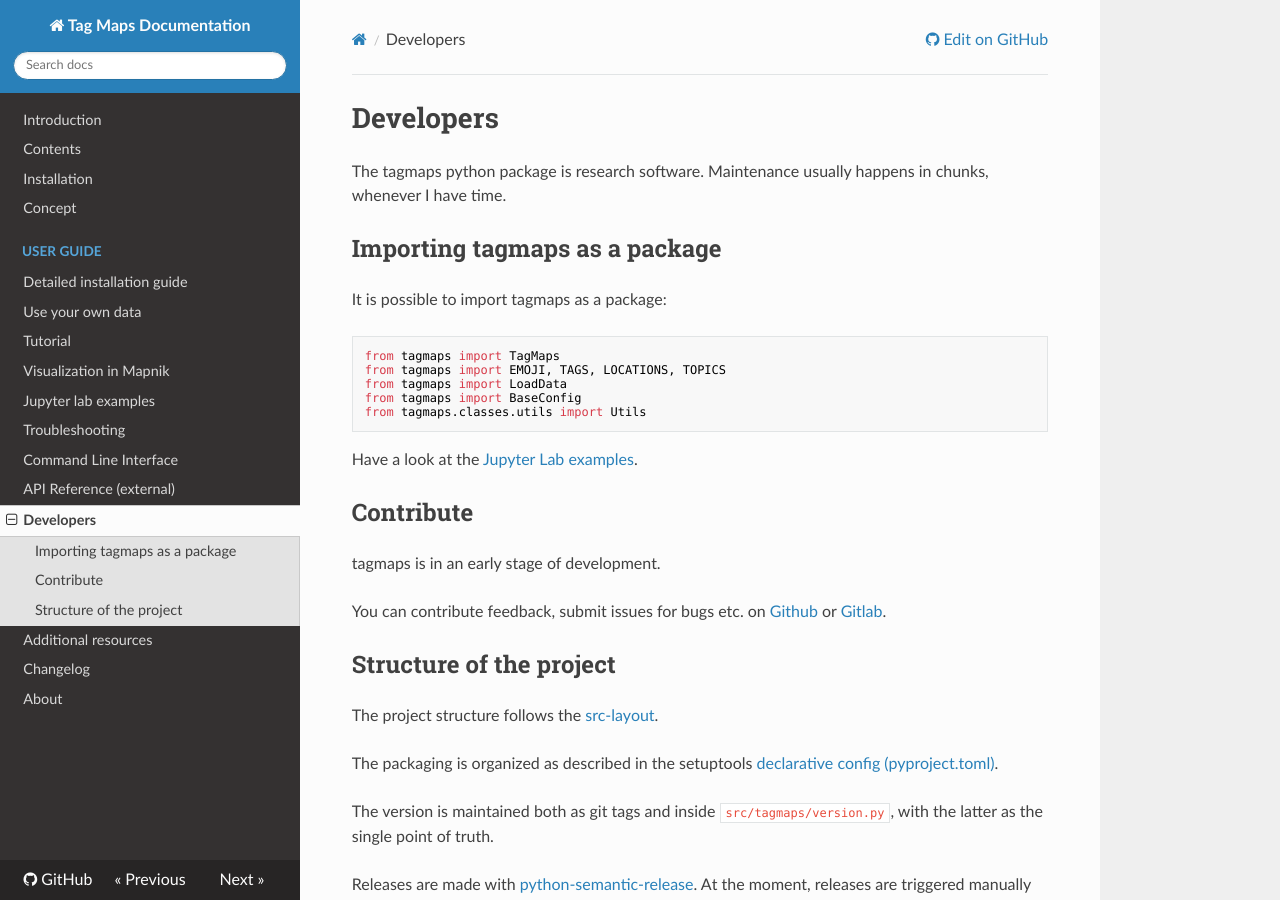
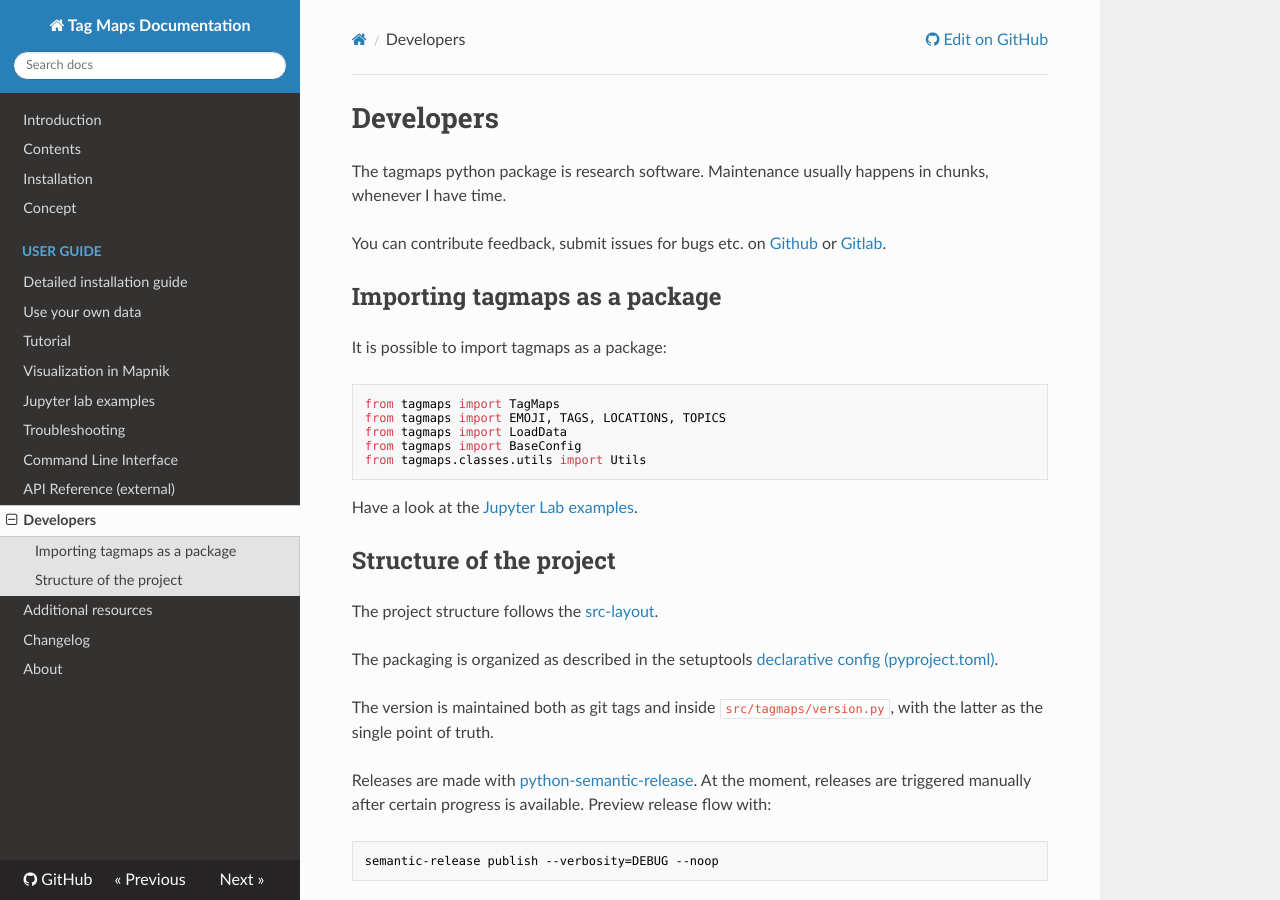
Before and after one commit to Sieboldianus/TagMaps, an MkDocs documentation site: the page built from docs/developers.md, in a window 1280 px wide and 900 px high. Built offline with MkDocs 1.6.1, drawn with Linux system fonts in a browser that asks for light colours; nearby versions of some CDN libraries.

Commit message:
docs: Restructure Developers section

````diff
--- a/docs/developers.md
+++ b/docs/developers.md
@@ -15,13 +18,6 @@ from tagmaps.classes.utils import Utils
 ```
 
 Have a look at the [Jupyter Lab examples](user-guide/jupyter-examples.md).
-
-## Contribute
-
-tagmaps is in an early stage of development.
-
-You can contribute feedback, submit issues for bugs etc. on [Github](https://github.com/Sieboldianus/tagmaps)
-or [Gitlab](https://gitlab.vgiscience.de/ad/tagmaps).
 
 ## Structure of the project
 
````
Also changed, not shown: other parts of docs/developers.md (+3 -0 lines).
